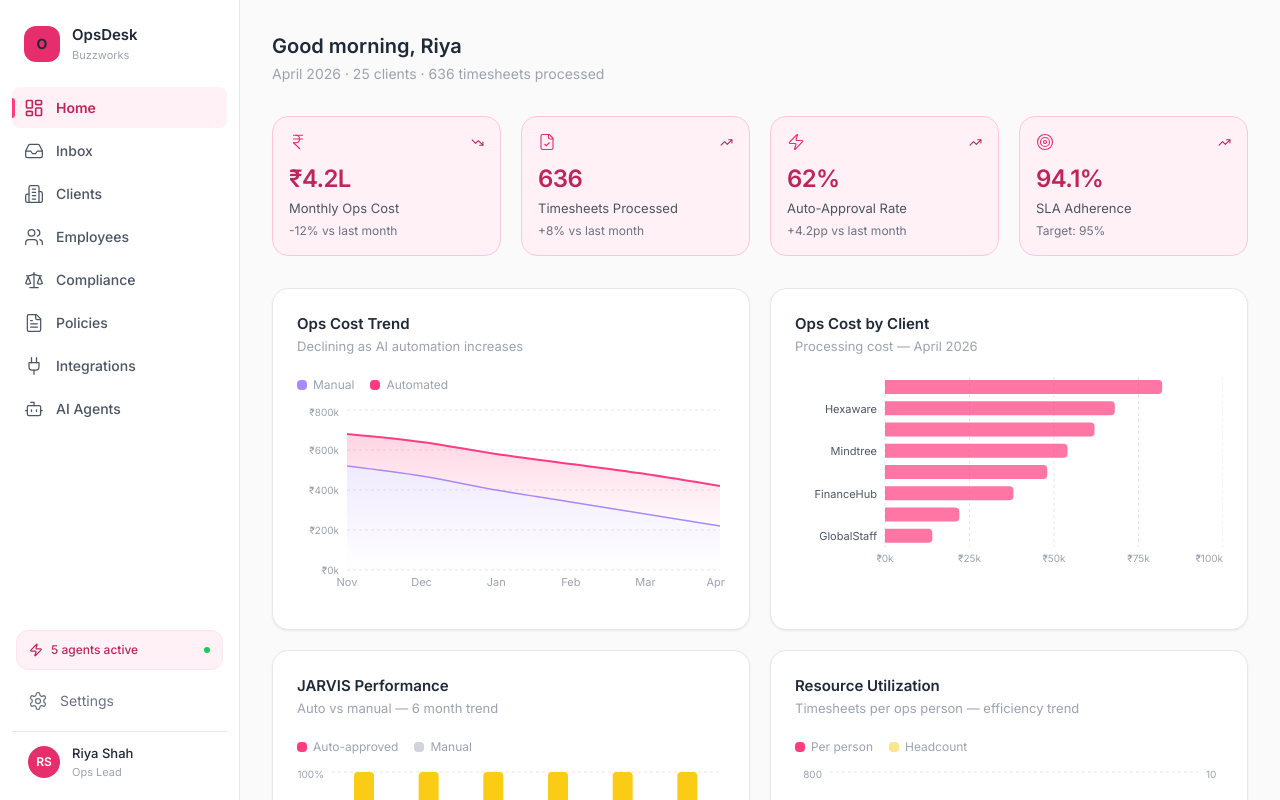
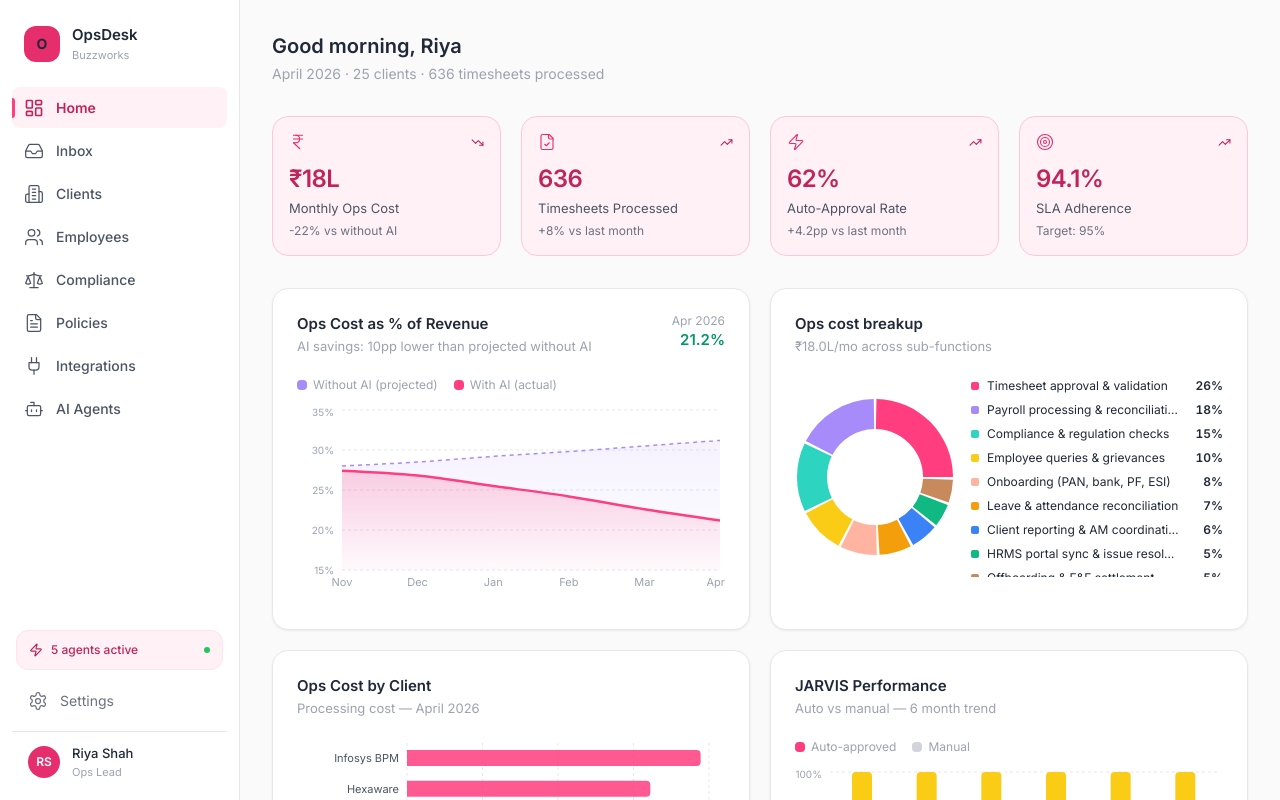
Before and after one commit to kirtikar/buzzworks-workforceos, a Next.js app: page / in a window 1280 px wide. Built offline with nearby package versions, Linux system fonts and the light colour scheme.

Commit message:
feat: ops cost breakup moved up, cost as % of rev (with vs without AI), 18L total

```diff
--- a/app/page.tsx
+++ b/app/page.tsx
@@ -26,8 +26,8 @@ function fmtINR(n: number) {
 const kpis = [
   {
     label: "Monthly Ops Cost",
-    value: "₹4.2L",
-    delta: "-12% vs last month",
+    value: "₹18L",
+    delta: "-22% vs without AI",
     trend: "down" as const,
     icon: IndianRupee,
     color: "var(--accent)",
@@ -58,26 +58,28 @@ const kpis = [
   },
 ]
 
-// Ops cost trend (6 months) — shows cost declining as automation increases
+// Ops cost as % of revenue — projected (without AI) vs reality (with AI)
+// Apr 2026 actual: ₹18L cost on ₹85L revenue = 21.2% with AI
+// Without AI projection assumes manual ops scales linearly with revenue
 const opsCostTrend = [
-  { month: "Nov",  cost: 680000,  manual: 520000,  automated: 160000 },
-  { month: "Dec",  cost: 640000,  manual: 470000,  automated: 170000 },
-  { month: "Jan",  cost: 580000,  manual: 400000,  automated: 180000 },
-  { month: "Feb",  cost: 530000,  manual: 340000,  automated: 190000 },
-  { month: "Mar",  cost: 480000,  manual: 280000,  automated: 200000 },
-  { month: "Apr",  cost: 420000,  manual: 220000,  automated: 200000 },
+  { month: "Nov",  withoutAI: 28.0, withAI: 27.4 },
+  { month: "Dec",  withoutAI: 28.5, withAI: 26.8 },
+  { month: "Jan",  withoutAI: 29.2, withAI: 25.5 },
+  { month: "Feb",  withoutAI: 29.8, withAI: 24.2 },
+  { month: "Mar",  withoutAI: 30.5, withAI: 22.6 },
+  { month: "Apr",  withoutAI: 31.2, withAI: 21.2 },
 ]
 
-// Ops cost per client (horizontal bar)
+// Ops cost per client (horizontal bar) — values in lakhs (₹L)
 const clientCost = [
-  { name: "Infosys BPM",  cost: 82000,  timesheets: 124 },
-  { name: "Hexaware",     cost: 68000,  timesheets: 87  },
-  { name: "L&T Infotech", cost: 62000,  timesheets: 78  },
-  { name: "Mindtree",     cost: 54000,  timesheets: 71  },
-  { name: "Capgemini",    cost: 48000,  timesheets: 52  },
-  { name: "FinanceHub",   cost: 38000,  timesheets: 29  },
-  { name: "MedSure",      cost: 22000,  timesheets: 20  },
-  { name: "GlobalStaff",  cost: 14000,  timesheets: 16  },
+  { name: "Infosys BPM",  cost: 350000, timesheets: 124 },
+  { name: "Hexaware",     cost: 290000, timesheets: 87  },
+  { name: "L&T Infotech", cost: 265000, timesheets: 78  },
+  { name: "Mindtree",     cost: 230000, timesheets: 71  },
+  { name: "Capgemini",    cost: 205000, timesheets: 52  },
+  { name: "FinanceHub",   cost: 165000, timesheets: 29  },
+  { name: "MedSure",      cost: 95000,  timesheets: 20  },
+  { name: "GlobalStaff",  cost: 60000,  timesheets: 16  },
 ]
 
 // Agent performance trend
@@ -100,9 +102,9 @@ const resourceUtil = [
   { month: "Apr",  perPerson: 636,  headcount: 4 },
 ]
 
-// Ops team time & cost breakdown — sub-functions typical for Indian managed
-// HRMS ops service. Total monthly ops cost ~₹4.2L distributed across functions.
-const OPS_TOTAL = 420000
+// Ops cost breakup — sub-functions typical for Indian managed HRMS ops
+// service. Total monthly ops cost ₹18L distributed across functions.
+const OPS_TOTAL = 1800000
 const opsBreakdown = [
   { fn: "Timesheet approval & validation",  pct: 26, color: "#FF3D7F" },
   { fn: "Payroll processing & reconciliation", pct: 18, color: "#A78BFA" },
@@ -165,47 +167,116 @@ export default function DashboardPage() {
           {/* ── Charts grid ──────────────────────────────────────── */}
           <div className="grid grid-cols-1 lg:grid-cols-2 gap-5">
 
-            {/* 1. Ops Cost Trend */}
+            {/* 1. Ops Cost as % of Revenue — without AI vs with AI */}
             <div className="glass p-6">
-              <div className="mb-5">
-                <div className="text-[15px] font-semibold" style={{ color: "var(--text-1)" }}>Ops Cost Trend</div>
-                <div className="text-[13px] mt-0.5" style={{ color: "var(--text-3)" }}>
-                  Declining as AI automation increases
+              <div className="mb-5 flex items-start justify-between gap-3">
+                <div>
+                  <div className="text-[15px] font-semibold" style={{ color: "var(--text-1)" }}>
+                    Ops Cost as % of Revenue
+                  </div>
+                  <div className="text-[13px] mt-0.5" style={{ color: "var(--text-3)" }}>
+                    AI savings: 10pp lower than projected without AI
+                  </div>
+                </div>
+                <div className="text-right">
+                  <div className="text-xs" style={{ color: "var(--text-3)" }}>Apr 2026</div>
+                  <div className="text-[15px] font-semibold" style={{ color: "#059669" }}>
+                    21.2%
+                  </div>
                 </div>
               </div>
               <div className="flex items-center gap-4 mb-3 text-xs" style={{ color: "var(--text-3)" }}>
                 <span className="flex items-center gap-1.5">
-                  <span className="w-2.5 h-2.5 rounded" style={{ background: "var(--lavender)" }} /> Manual
+                  <span className="w-2.5 h-2.5 rounded" style={{ background: "var(--lavender)" }} /> Without AI (projected)
                 </span>
                 <span className="flex items-center gap-1.5">
-                  <span className="w-2.5 h-2.5 rounded" style={{ background: "var(--accent)" }} /> Automated
+                  <span className="w-2.5 h-2.5 rounded" style={{ background: "var(--accent)" }} /> With AI (actual)
                 </span>
               </div>
               <div style={{ height: 200 }}>
                 <ResponsiveContainer width="100%" height="100%">
                   <AreaChart data={opsCostTrend}>
                     <defs>
-                      <linearGradient id="manualGrad" x1="0" y1="0" x2="0" y2="1">
-                        <stop offset="5%"  stopColor="var(--lavender)" stopOpacity={0.28} />
+                      <linearGradient id="withoutAIGrad" x1="0" y1="0" x2="0" y2="1">
+                        <stop offset="5%"  stopColor="var(--lavender)" stopOpacity={0.18} />
                         <stop offset="95%" stopColor="var(--lavender)" stopOpacity={0.02} />
                       </linearGradient>
-                      <linearGradient id="autoGrad" x1="0" y1="0" x2="0" y2="1">
+                      <linearGradient id="withAIGrad" x1="0" y1="0" x2="0" y2="1">
                         <stop offset="5%"  stopColor="var(--accent)" stopOpacity={0.35} />
                         <stop offset="95%" stopColor="var(--accent)" stopOpacity={0.05} />
                       </linearGradient>
                     </defs>
                     <CartesianGrid strokeDasharray="3 3" stroke="var(--border)" vertical={false} />
                     <XAxis dataKey="month" tick={{ fontSize: 11, fill: "var(--text-3)" }} axisLine={false} tickLine={false} />
-                    <YAxis tick={{ fontSize: 10, fill: "var(--text-3)" }} axisLine={false} tickLine={false} width={45}
-                      tickFormatter={v => `₹${(v/1000).toFixed(0)}k`} />
+                    <YAxis
+                      tick={{ fontSize: 10, fill: "var(--text-3)" }}
+                      axisLine={false} tickLine={false} width={40}
+                      tickFormatter={v => `${v}%`}
+                      domain={[15, 35]}
+                    />
                     <Tooltip
                       contentStyle={{ background: "var(--surface)", border: "1px solid var(--border)", borderRadius: 8, fontSize: 11, color: "var(--text-1)" }}
-                      formatter={(v: number) => fmtINR(v)}
+                      formatter={(v: number) => `${v}%`}
                     />
-                    <Area type="monotone" dataKey="manual"    stackId="1" stroke="var(--lavender)" strokeWidth={1.5} fill="url(#manualGrad)" name="Manual ops cost" />
-                    <Area type="monotone" dataKey="automated" stackId="1" stroke="var(--accent)"   strokeWidth={2}   fill="url(#autoGrad)"   name="AI processing cost" />
+                    <Area type="monotone" dataKey="withoutAI" stroke="var(--lavender)" strokeWidth={1.5} strokeDasharray="4 4" fill="url(#withoutAIGrad)" name="Without AI (projected)" />
+                    <Area type="monotone" dataKey="withAI"    stroke="var(--accent)"   strokeWidth={2.5} fill="url(#withAIGrad)"   name="With AI (actual)" />
                   </AreaChart>
                 </ResponsiveContainer>
+              </div>
+            </div>
+
+            {/* 2. Ops Cost Breakup (moved up from bottom, half-width) */}
+            <div className="glass p-6">
+              <div className="mb-5 flex items-start justify-between gap-3">
+                <div>
+                  <div className="text-[15px] font-semibold" style={{ color: "var(--text-1)" }}>
+                    Ops cost breakup
+                  </div>
+                  <div className="text-[13px] mt-0.5" style={{ color: "var(--text-3)" }}>
+                    {fmtINR(OPS_TOTAL)}/mo across sub-functions
+                  </div>
+                </div>
+              </div>
+              <div className="flex items-center gap-4">
+                <div style={{ width: 160, height: 160, flexShrink: 0 }}>
+                  <ResponsiveContainer width="100%" height="100%">
+                    <PieChart>
+                      <Pie
+                        data={opsBreakdown}
+                        dataKey="pct"
+                        nameKey="fn"
+                        cx="50%" cy="50%"
+                        innerRadius={48}
+                        outerRadius={78}
+                        paddingAngle={2}
+                        strokeWidth={0}
+                      >
+                        {opsBreakdown.map((s, i) => <Cell key={i} fill={s.color} />)}
+                      </Pie>
+                      <Tooltip
+                        contentStyle={{
+                          background: "var(--surface)", border: "1px solid var(--border)",
+                          borderRadius: 8, fontSize: 11, color: "var(--text-1)",
+                        }}
+                        formatter={(v: number, _n, payload) => {
+                          const p = payload as unknown as { payload: { cost: number } }
+                          return [`${v}% · ${fmtINR(p.payload.cost)}`, "Share"]
+                        }}
+                      />
+                    </PieChart>
+                  </ResponsiveContainer>
+                </div>
+                <div className="flex-1 min-w-0 space-y-1.5 max-h-[200px] overflow-y-auto">
+                  {opsBreakdown.map(s => (
+                    <div key={s.fn} className="flex items-center gap-2 text-[12px]">
+                      <span className="w-2 h-2 rounded-sm flex-shrink-0" style={{ background: s.color }} />
+                      <span className="flex-1 truncate" style={{ color: "var(--text-1)" }}>{s.fn}</span>
+                      <span className="tabular-nums font-semibold w-9 text-right" style={{ color: "var(--text-1)" }}>
+                        {s.pct}%
+                      </span>
+                    </div>
+                  ))}
+                </div>
               </div>
             </div>
 
@@ -217,18 +288,29 @@ export default function DashboardPage() {
                   Processing cost — April 2026
                 </div>
               </div>
-              <div style={{ height: 200 }}>
+              <div style={{ height: 280 }}>
                 <ResponsiveContainer width="100%" height="100%">
-                  <BarChart data={clientCost} layout="vertical" margin={{ left: 0 }}>
+                  <BarChart data={clientCost} layout="vertical" margin={{ top: 4, right: 16, left: 0, bottom: 0 }}>
                     <CartesianGrid strokeDasharray="3 3" stroke="var(--border)" horizontal={false} />
-                    <XAxis type="number" tick={{ fontSize: 10, fill: "var(--text-3)" }} axisLine={false} tickLine={false}
-                      tickFormatter={v => `₹${(v/1000).toFixed(0)}k`} />
-                    <YAxis type="category" dataKey="name" tick={{ fontSize: 11, fill: "var(--text-2)" }} axisLine={false} tickLine={false} width={90} />
+                    <XAxis
+                      type="number"
+                      tick={{ fontSize: 10, fill: "var(--text-3)" }}
+                      axisLine={false} tickLine={false}
+                      tickFormatter={v => `₹${(v/100000).toFixed(1)}L`}
+                    />
+                    <YAxis
+                      type="category"
+                      dataKey="name"
+                      tick={{ fontSize: 11, fill: "var(--text-2)" }}
+                      axisLine={false} tickLine={false}
+                      width={110}
+                      interval={0}
+                    />
                     <Tooltip
                       contentStyle={{ background: "var(--surface)", border: "1px solid var(--border)", borderRadius: 8, fontSize: 11, color: "var(--text-1)" }}
                       formatter={(v: number) => fmtINR(v)}
                     />
-                    <Bar dataKey="cost" fill="var(--accent)" radius={[0, 4, 4, 0]} barSize={14} name="Ops cost" opacity={0.7} />
+                    <Bar dataKey="cost" fill="var(--accent)" radius={[0, 4, 4, 0]} barSize={16} name="Ops cost" opacity={0.85} />
                   </BarChart>
                 </ResponsiveContainer>
               </div>
@@ -302,74 +384,6 @@ export default function DashboardPage() {
             </div>
           </div>
 
-          {/* ── Ops Team Time & Cost Breakdown ───────────────────── */}
-          <div className="glass p-6">
-            <div className="flex items-start justify-between mb-5">
-              <div>
-                <div className="text-[15px] font-semibold" style={{ color: "var(--text-1)" }}>
-                  Ops Team Time &amp; Cost Breakdown
-                </div>
-                <div className="text-[13px] mt-0.5" style={{ color: "var(--text-3)" }}>
-                  Where your {fmtINR(OPS_TOTAL)}/mo ops cost goes across sub-functions
-                </div>
-              </div>
-            </div>
-
-            <div className="grid grid-cols-1 lg:grid-cols-5 gap-6 items-center">
-              {/* Pie chart */}
-              <div className="lg:col-span-2" style={{ height: 300 }}>
-                <ResponsiveContainer width="100%" height="100%">
-                  <PieChart>
-                    <Pie
-                      data={opsBreakdown}
-                      dataKey="pct"
-                      nameKey="fn"
-                      cx="50%" cy="50%"
-                      innerRadius={70}
-                      outerRadius={120}
-                      paddingAngle={2}
-                      strokeWidth={0}
-                    >
-                      {opsBreakdown.map((s, i) => (
-                        <Cell key={i} fill={s.color} />
-                      ))}
-                    </Pie>
-                    <Tooltip
-                      contentStyle={{
-                        background: "var(--surface)",
-                        border: "1px solid var(--border)",
-                        borderRadius: 10,
-                        fontSize: 12,
-                        color: "var(--text-1)",
-                        boxShadow: "var(--shadow-2)",
-                      }}
-                      formatter={(v: number, _n, payload) => {
-                        const p = payload as unknown as { payload: { cost: number } }
-                        return [`${v}% · ${fmtINR(p.payload.cost)}`, "Share"]
-                      }}
-                    />
-                  </PieChart>
-                </ResponsiveContainer>
-              </div>
-
-              {/* Legend table */}
-              <div className="lg:col-span-3 space-y-2">
-                {opsBreakdown.map(s => (
-                  <div key={s.fn} className="flex items-center gap-3">
-                    <span className="w-2.5 h-2.5 rounded-sm flex-shrink-0" style={{ background: s.color }} />
-                    <span className="text-[13px] flex-1 truncate" style={{ color: "var(--text-1)" }}>{s.fn}</span>
-                    <span className="text-[13px] tabular-nums" style={{ color: "var(--text-2)" }}>
-                      {fmtINR(s.cost)}
-                    </span>
-                    <span className="text-[13px] font-semibold tabular-nums w-10 text-right" style={{ color: "var(--text-1)" }}>
-                      {s.pct}%
-                    </span>
-                  </div>
-                ))}
-              </div>
-            </div>
-          </div>
-
         </main>
       </div>
 
```
